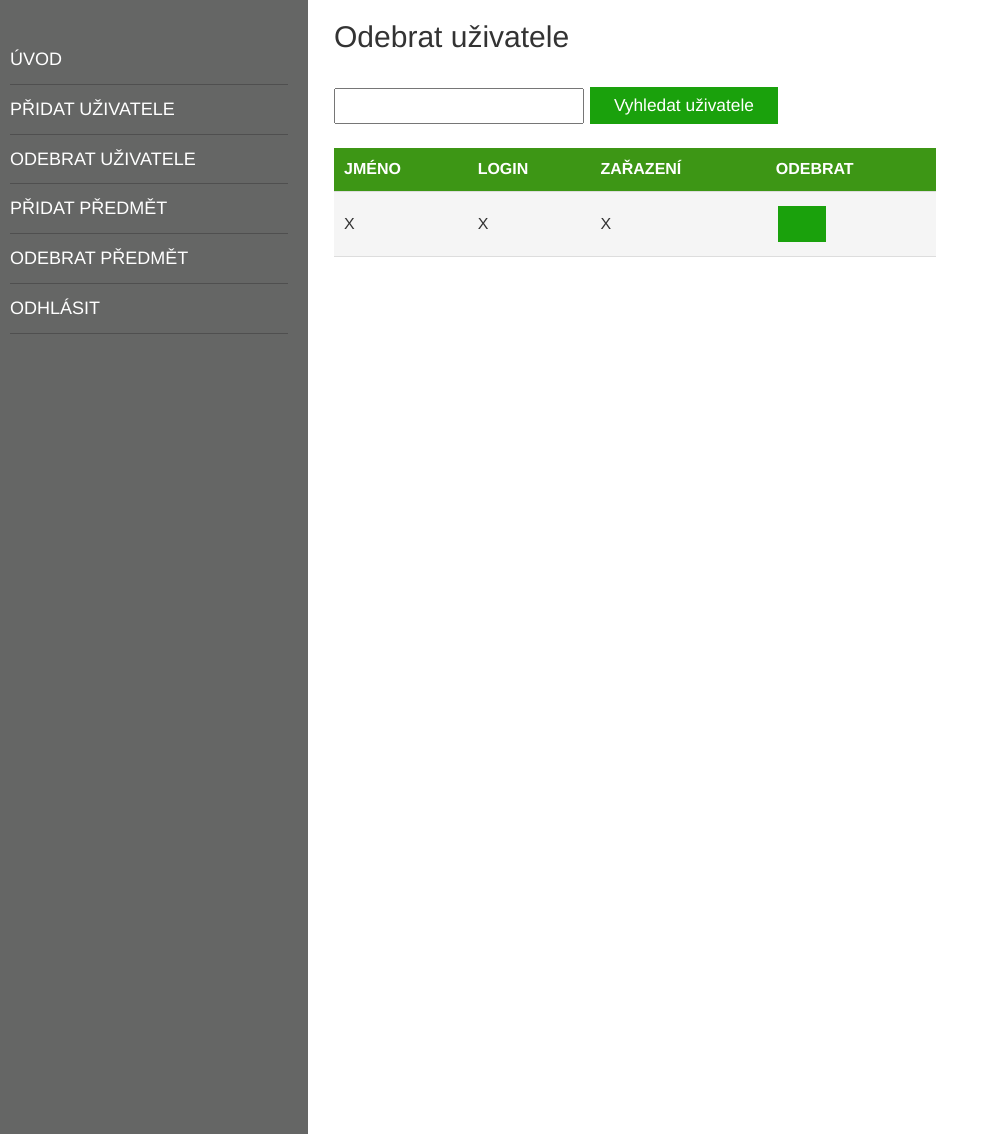
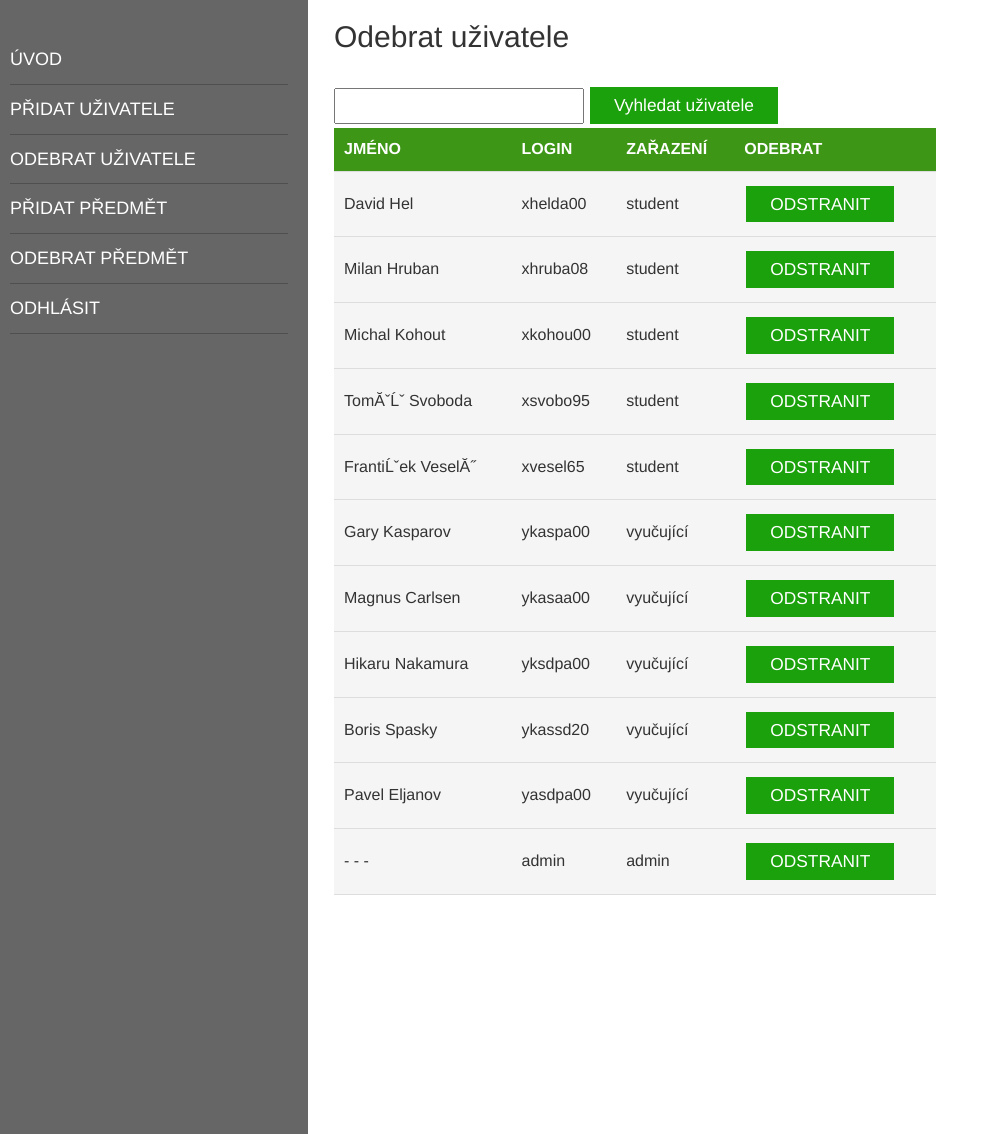
Before and after one commit to Ehmeed/ISS-project2, a PHP site: page /admin/remove_user.php in a window 1280 px wide. Shown: the part 68-1202 px from the top of the page, without its empty margins (0-989 px from the left). Run offline with PHP 8.4, Linux system fonts and the light colour scheme; a user stored in the database is signed in; data comes from the database, SQL or seed files in the repository.

Commit message:
odstraneni uzivatelu done
jeste by se teoreticky melo udelat ze ked smaze studenta co ma neco
zapsaneho tak se smaze ten zaznam o tom ze to mel zapsane ale jbmnt

```diff
--- a/admin/remove_user.php
+++ b/admin/remove_user.php
@@ -19,8 +19,56 @@
         }
         $query_student = "SELECT jmeno, prijmeni, id_resitel, login, rodne_cislo FROM student WHERE LOWER(login) LIKE LOWER('%$expression%') OR
                           LOWER(jmeno) LIKE LOWER('%$expression%') OR LOWER(prijmeni) LIKE LOWER('%$expression%') OR LOWER(rodne_cislo) LIKE LOWER('%$expression%')";
-        $query_teacher = "SELECT jmeno, id_vyucujici, login FROM vyucujici  LOWER(login) LIKE LOWER('%$expression%') OR  LOWER(jmeno) LIKE LOWER('%$expression%')";
+        $query_teacher = "SELECT jmeno, id_vyucujici, login FROM vyucujici  WHERE LOWER(login) LIKE LOWER('%$expression%') OR  LOWER(jmeno) LIKE LOWER('%$expression%')";
         $query_admin = "SELECT login FROM admin WHERE LOWER(login) LIKE LOWER('%$expression%')";
+    }
+
+    // odstranit studenta
+    $query_all_student = "SELECT id_resitel FROM student";
+    $data = mysqli_query($conn, $query_all_student) or die("Cannot access database.").mysqli_error($conn);
+    while($data_array = mysqli_fetch_array($data, MYSQLI_ASSOC)){
+        $subject = "student:" . $data_array['id_resitel'];
+        if (isset($_POST[$subject])){
+            $id = $data_array['id_resitel'];
+
+            if(mysqli_query($conn, "DELETE from student WHERE id_resitel = $id")){
+                mysqli_query($conn, "DELETE from resitel WHERE id_resitel = $id");
+                $message = "Student odstraněn";
+            }else {
+                $message = "Ups, studenta se nepodařilo odstranit";
+            }
+        }
+    }
+
+    // odstranit ucitele
+    $query_all_teacher = "SELECT id_vyucujici FROM vyucujici";
+    $data = mysqli_query($conn, $query_all_teacher) or die("Cannot access database.").mysqli_error($conn);
+    while($data_array = mysqli_fetch_array($data, MYSQLI_ASSOC)){
+        $subject = "teacher:" . $data_array['id_vyucujici'];
+        if (isset($_POST[$subject])){
+            $id = $data_array['id_vyucujici'];
+
+            if(mysqli_query($conn, "DELETE from vyucujici WHERE id_vyucujici = $id")){
+                $message = "Vyučující odstraněn";
+            }else {
+                $message = "Ups, vyučujícího se nepodařilo odstranit";
+            }
+        }
+    }
+
+    // odstranit admina
+    $query_all_admin = "SELECT login FROM admin";
+    $data = mysqli_query($conn, $query_all_admin) or die("Cannot access database.").mysqli_error($conn);
+    while($data_array = mysqli_fetch_array($data, MYSQLI_ASSOC)){
+        $subject = "admin:" . $data_array['login'];
+        if (isset($_POST[$subject])){
+            $id = $data_array['login'];
+            if(mysqli_query($conn, "DELETE from admin WHERE login = '$id'")){
+                $message = "Admin odstraněn";
+            }else {
+                $message = "Ups, admina se nepodařilo odstranit";
+            }
+        }
     }
 
 ?>
@@ -32,7 +80,7 @@
                 <br><div class="msg"><?php echo "{$message}";?></div>
 					   <input id="box" type="text" name="search">
 					   <input type="submit" value="Vyhledat uživatele" size="30" name="submit">
-				</form>
+
 
 				<br><table>
 
@@ -43,15 +91,51 @@
 						<td><font color="#FFF"><b>ODEBRAT</b></font></td>
 					</tr>
 
-
-					<tr>
-						<td> X </td>
-						<td> X </td>
-						<td> X </td>
-						<td><input type="submit" value="<?php ?>"></td>
-					</tr>
+				    <!--  STUDENTI -->
+                    <?php
+                        $data = mysqli_query($conn, $query_student) or die("Cannot access database.").mysqli_error($conn);
+                        while($data_array = mysqli_fetch_array($data, MYSQLI_ASSOC)){
+                    ?>
+        					<tr>
+        						<td> <?php echo "{$data_array['jmeno']} {$data_array['prijmeni']}";?>  </td>
+        						<td> <?php echo "{$data_array['login']}";?>  </td>
+        						<td> student </td>
+        						<td><input type="submit" value="ODSTRANIT" name="<?php echo "student:{$data_array['id_resitel']}"?>"></td>
+        					</tr>
+                    <?php
+                        }
+                    ?>
+                    <!--  UCITELE -->
+                    <?php
+                        $data = mysqli_query($conn, $query_teacher) or die("Cannot access database.").mysqli_error($conn);
+                        while($data_array = mysqli_fetch_array($data, MYSQLI_ASSOC)){
+                    ?>
+                            <tr>
+                                <td> <?php echo "{$data_array['jmeno']}";?>  </td>
+                                <td> <?php echo "{$data_array['login']}";?>  </td>
+                                <td> vyučující </td>
+                                <td><input type="submit" value="ODSTRANIT" name="<?php echo "teacher:{$data_array['id_vyucujici']}"?>"></td>
+                            </tr>
+                    <?php
+                        }
+                    ?>
+                    <!--  ADMINI -->
+                     <?php
+                        $data = mysqli_query($conn, $query_admin) or die("Cannot access database.").mysqli_error($conn);
+                        while($data_array = mysqli_fetch_array($data, MYSQLI_ASSOC)){
+                    ?>
+                            <tr>
+                                <td> - - -  </td>
+                                <td> <?php echo "{$data_array['login']}";?>  </td>
+                                <td> admin </td>
+                                <td><input type="submit" value="ODSTRANIT" name="<?php echo "admin:{$data_array['login']}"?>"></td>
+                            </tr>
+                    <?php
+                        }
+                    ?>
 
             </table>
+            </form>
 
 
 
```
